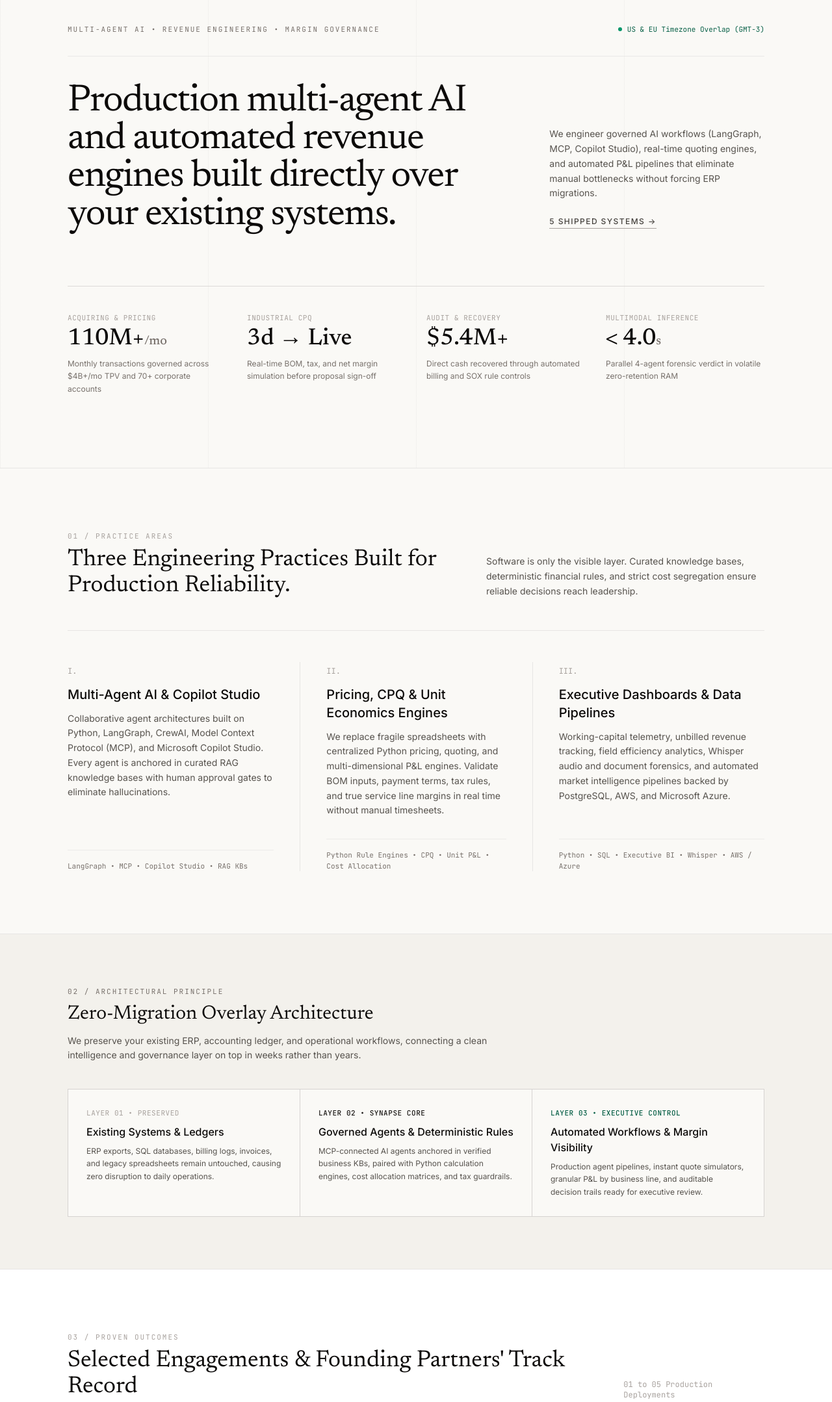
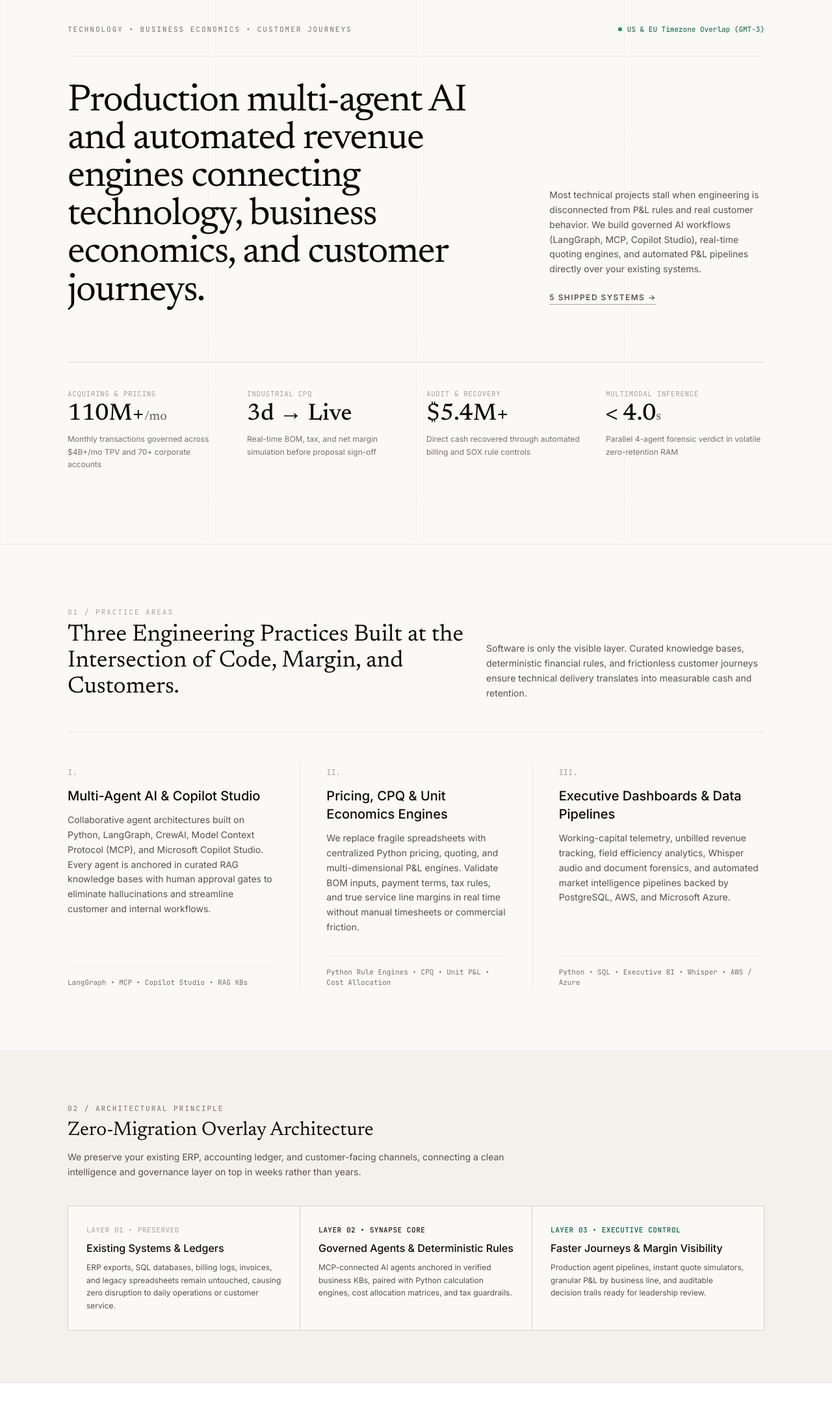
Before and after one commit to synapseconsulting-ai/synapseconsulting-ai.github.io, a plain HTML site: page index.html in a window 1280 px wide. Shown: the part 140-2298 px from the top of the page at 65% size. Drawn offline with nearby package versions, Linux system fonts and the light colour scheme.

Commit message:
Update index.html

```diff
--- a/index.html
+++ b/index.html
@@ -3,8 +3,8 @@
 <head>
   <meta charset="UTF-8" />
   <meta name="viewport" content="width=device-width, initial-scale=1.0" />
-  <title>Synapse Business Consulting | Multi-Agent AI, Revenue Engines & Margin Governance</title>
-  <meta name="description" content="Boutique engineering and consulting led by senior partners: Production Multi-Agent AI (LangGraph, MCP, Copilot Studio), Real-Time Pricing & Quoting Engines, Unit Economics P&L Models, and Zero-Migration Analytical Automation." />
+  <title>Synapse Business Consulting | Multi-Agent AI, Revenue Engines &amp; Margin Governance</title>
+  <meta name="description" content="Senior engineering and consulting connecting technology, business economics, and customer journeys: Production Multi-Agent AI (LangGraph, MCP, Copilot Studio), Real-Time Pricing &amp; Quoting Engines, Unit Economics P&amp;L Models, and Zero-Migration Analytical Automation." />
   <script src="https://cdn.tailwindcss.com"></script>
   <link rel="preconnect" href="https://fonts.googleapis.com">
   <link rel="preconnect" href="https://fonts.gstatic.com" crossorigin>
@@ -51,7 +51,7 @@
     <div class="max-w-6xl mx-auto px-6 md:px-10">
       <div class="flex flex-wrap items-center justify-between gap-4 pb-8 border-b border-stone-200/80">
         <p class="mono text-[11px] uppercase tracking-[0.18em] text-stone-500">
-          Multi-Agent AI • Revenue Engineering • Margin Governance
+          Technology • Business Economics • Customer Journeys
         </p>
         <p class="mono text-[11px] text-emerald-800 flex items-center gap-2">
           <span class="w-1.5 h-1.5 rounded-full bg-emerald-600"></span>
@@ -62,12 +62,12 @@
       <div class="mt-10 grid lg:grid-cols-12 gap-10 items-end">
         <div class="lg:col-span-8">
           <h1 class="serif text-4xl sm:text-5xl md:text-[3.65rem] font-normal tracking-tight text-stone-950 leading-[1.06]">
-            Production multi-agent AI and automated revenue engines built directly over your existing systems.
+            Production multi-agent AI and automated revenue engines connecting technology, business economics, and customer journeys.
           </h1>
         </div>
         <div class="lg:col-span-4 lg:pb-2">
           <p class="text-sm text-stone-600 leading-relaxed">
-            We engineer governed AI workflows (LangGraph, MCP, Copilot Studio), real-time quoting engines, and automated P&amp;L pipelines that eliminate manual bottlenecks without forcing ERP migrations.
+            Most technical projects stall when engineering is disconnected from P&amp;L rules and real customer behavior. We build governed AI workflows (LangGraph, MCP, Copilot Studio), real-time quoting engines, and automated P&amp;L pipelines directly over your existing systems.
           </p>
           <div class="mt-6 flex flex-wrap items-center gap-5">
             <a href="#cases" class="text-xs font-medium uppercase tracking-[0.12em] text-stone-700 hover:text-stone-950 border-b border-stone-400 pb-0.5 transition">
@@ -110,12 +110,12 @@
         <div class="lg:col-span-7">
           <p class="mono text-[11px] uppercase tracking-[0.18em] text-stone-400">01 / Practice Areas</p>
           <h2 class="serif mt-2 text-3xl md:text-4xl font-normal text-stone-950">
-            Three Engineering Practices Built for Production Reliability.
+            Three Engineering Practices Built at the Intersection of Code, Margin, and Customers.
           </h2>
         </div>
         <div class="lg:col-span-5 lg:self-end">
           <p class="text-sm text-stone-600 leading-relaxed">
-            Software is only the visible layer. Curated knowledge bases, deterministic financial rules, and strict cost segregation ensure reliable decisions reach leadership.
+            Software is only the visible layer. Curated knowledge bases, deterministic financial rules, and frictionless customer journeys ensure technical delivery translates into measurable cash and retention.
           </p>
         </div>
       </div>
@@ -126,7 +126,7 @@
             <span class="mono text-xs text-stone-400">I.</span>
             <h3 class="mt-3 text-xl font-medium text-stone-950">Multi-Agent AI &amp; Copilot Studio</h3>
             <p class="mt-3 text-sm text-stone-600 leading-relaxed">
-              Collaborative agent architectures built on Python, LangGraph, CrewAI, Model Context Protocol (MCP), and Microsoft Copilot Studio. Every agent is anchored in curated RAG knowledge bases with human approval gates to eliminate hallucinations.
+              Collaborative agent architectures built on Python, LangGraph, CrewAI, Model Context Protocol (MCP), and Microsoft Copilot Studio. Every agent is anchored in curated RAG knowledge bases with human approval gates to eliminate hallucinations and streamline customer and internal workflows.
             </p>
           </div>
           <div class="mt-8 pt-4 border-t border-stone-200/70 mono text-[11px] text-stone-500">
@@ -139,7 +139,7 @@
             <span class="mono text-xs text-stone-400">II.</span>
             <h3 class="mt-3 text-xl font-medium text-stone-950">Pricing, CPQ &amp; Unit Economics Engines</h3>
             <p class="mt-3 text-sm text-stone-600 leading-relaxed">
-              We replace fragile spreadsheets with centralized Python pricing, quoting, and multi-dimensional P&amp;L engines. Validate BOM inputs, payment terms, tax rules, and true service line margins in real time without manual timesheets.
+              We replace fragile spreadsheets with centralized Python pricing, quoting, and multi-dimensional P&amp;L engines. Validate BOM inputs, payment terms, tax rules, and true service line margins in real time without manual timesheets or commercial friction.
             </p>
           </div>
           <div class="mt-8 pt-4 border-t border-stone-200/70 mono text-[11px] text-stone-500">
@@ -170,7 +170,7 @@
         <p class="mono text-[11px] uppercase tracking-[0.18em] text-stone-500">02 / Architectural Principle</p>
         <h2 class="serif mt-2 text-3xl font-normal text-stone-950">Zero-Migration Overlay Architecture</h2>
         <p class="mt-3 text-sm text-stone-600 leading-relaxed">
-          We preserve your existing ERP, accounting ledger, and operational workflows, connecting a clean intelligence and governance layer on top in weeks rather than years.
+          We preserve your existing ERP, accounting ledger, and customer-facing channels, connecting a clean intelligence and governance layer on top in weeks rather than years.
         </p>
       </div>
 
@@ -179,7 +179,7 @@
           <div class="mono text-[11px] uppercase tracking-wider text-stone-400">Layer 01 • Preserved</div>
           <h3 class="mt-2 font-medium text-stone-950">Existing Systems &amp; Ledgers</h3>
           <p class="mt-2 text-xs text-stone-600 leading-relaxed">
-            ERP exports, SQL databases, billing logs, invoices, and legacy spreadsheets remain untouched, causing zero disruption to daily operations.
+            ERP exports, SQL databases, billing logs, invoices, and legacy spreadsheets remain untouched, causing zero disruption to daily operations or customer service.
           </p>
         </div>
         <div class="bg-[#FAF9F6] p-7">
@@ -191,9 +191,9 @@
         </div>
         <div class="bg-[#FAF9F6] p-7">
           <div class="mono text-[11px] uppercase tracking-wider text-emerald-800 font-medium">Layer 03 • Executive Control</div>
-          <h3 class="mt-2 font-medium text-stone-950">Automated Workflows &amp; Margin Visibility</h3>
+          <h3 class="mt-2 font-medium text-stone-950">Faster Journeys &amp; Margin Visibility</h3>
           <p class="mt-2 text-xs text-stone-600 leading-relaxed">
-            Production agent pipelines, instant quote simulators, granular P&amp;L by business line, and auditable decision trails ready for executive review.
+            Production agent pipelines, instant quote simulators, granular P&amp;L by business line, and auditable decision trails ready for leadership review.
           </p>
         </div>
       </div>
@@ -289,7 +289,7 @@
           Direct Partner Execution. No Junior Handoffs.
         </h2>
         <p class="mt-3 text-sm text-stone-600 leading-relaxed">
-          Every engagement is architected and delivered directly by our two founding partners, uniting hands-on AI and data engineering with workflow automation and corporate P&amp;L discipline.
+          Every engagement is architected and delivered directly by our two founding partners, bridging technology, business economics, and customer experience from discovery to production.
         </p>
       </div>
 
@@ -298,7 +298,7 @@
           <h3 class="text-lg font-semibold text-stone-950">Frederico Faccioli</h3>
           <p class="mono text-[11px] uppercase tracking-wider text-stone-500 mt-1">Workflow Automation, Analytical Modeling &amp; Pricing</p>
           <p class="mt-4 text-sm text-stone-600 leading-relaxed">
-            FEA-USP alumnus with 16+ years leading pricing governance, credit and collections modeling, MIS budgeting, and cloud negotiation systems at tier-1 banking (Itaú Unibanco and Rede). Leads process automation, unit economics architecture, and executive decision controls.
+            FEA-USP alumnus with 16+ years connecting customer journeys, pricing governance, credit and collections modeling, MIS budgeting, and cloud negotiation systems at tier-1 banking (Itaú Unibanco and Rede). Leads process automation, unit economics architecture, and executive decision controls.
           </p>
         </div>
 
@@ -306,7 +306,7 @@
           <h3 class="text-lg font-semibold text-stone-950">Alexandre Moreno</h3>
           <p class="mono text-[11px] uppercase tracking-wider text-stone-500 mt-1">AI Engineering, Multi-Agent Systems &amp; Risk Forensics</p>
           <p class="mt-4 text-sm text-stone-600 leading-relaxed">
-            20+ years in payment products, fraud/risk engineering, AWS cloud architecture, and Python high-code development across tier-1 banking (Itaú Unibanco/Rede, Santander) and manufacturing (Ford). Leads Python/MCP multi-agent systems, RAG pipelines, and founder of CheckGolpe.ai.
+            20+ years connecting technology, business strategy, and customer journeys across payment products, fraud/risk engineering, AWS cloud architecture, and Python high-code development at tier-1 banking (Itaú Unibanco/Rede, Santander) and manufacturing (Ford). Leads Python/MCP multi-agent systems, RAG pipelines, and founder of CheckGolpe.ai.
           </p>
         </div>
       </div>
```
